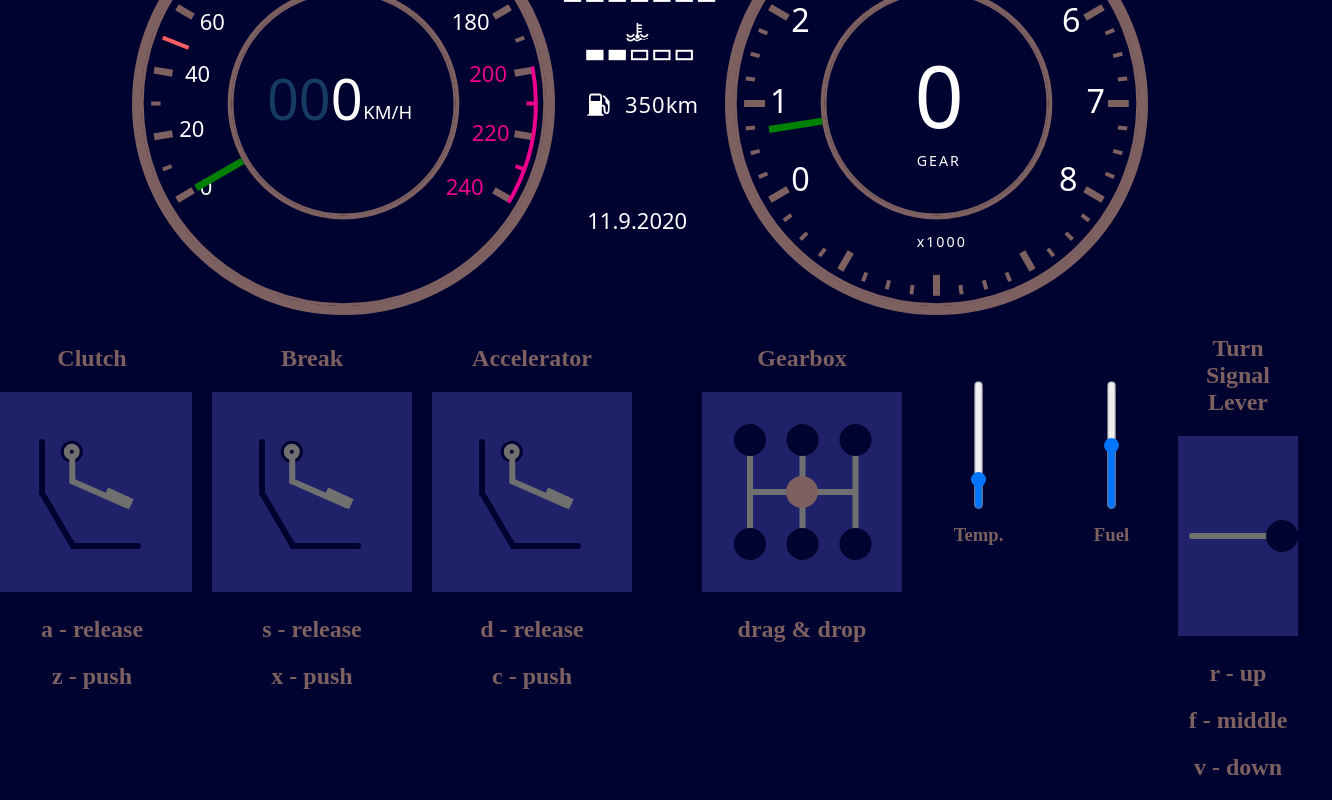
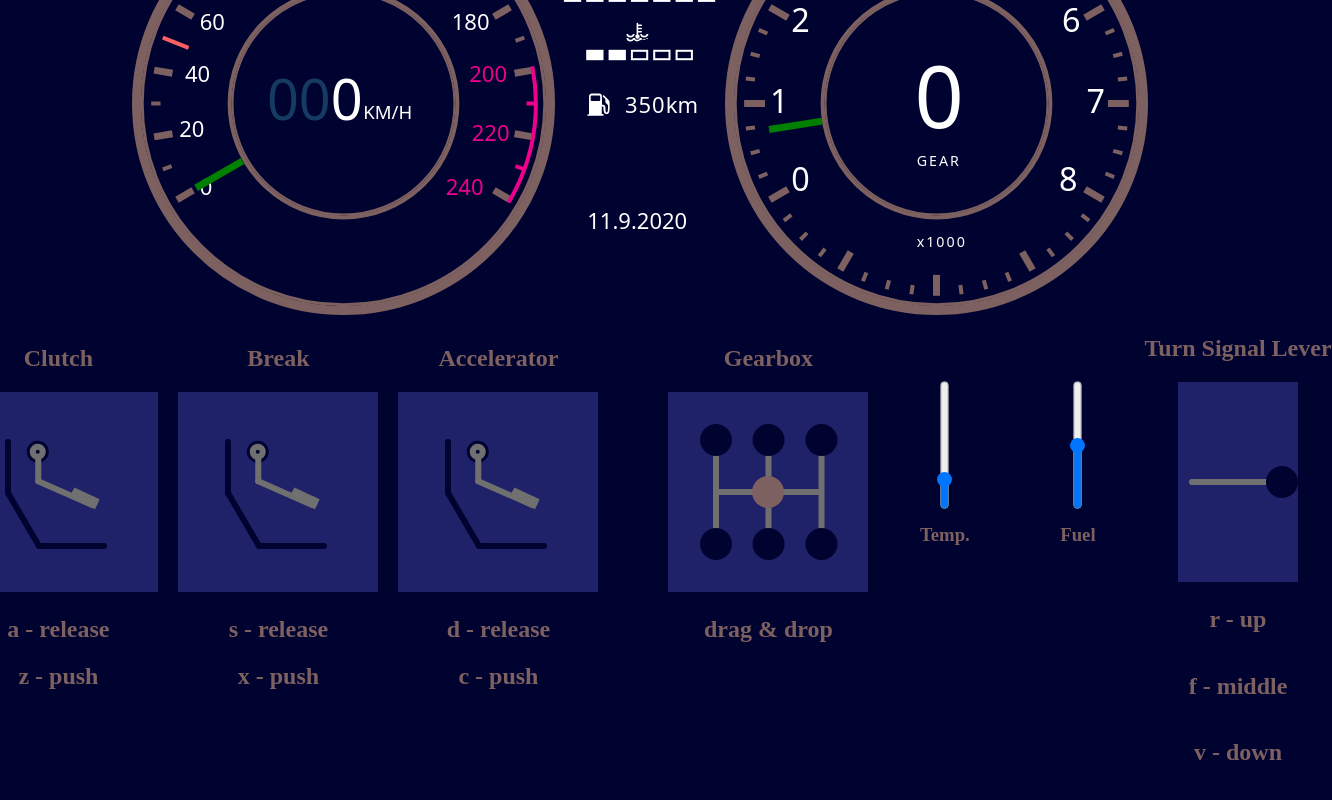
Before and after one commit to kwojnar137/sentinel, a React (Create React App) app: page / in a window 1280 px wide. Shown: the part 319-1119 px from the top of the page, 1332 px wide, since content can reach past the window. Built offline with nearby package versions, Linux system fonts and the light colour scheme.

Commit message:
Physics and lever correction

```diff
--- a/src/Layout/Header.js
+++ b/src/Layout/Header.js
@@ -5,7 +5,7 @@ import { useLocation } from "react-router-dom";
 
 const Header = () => {
   const location = useLocation();
-  console.log(location.pathname);
+  // console.log(location.pathname);
 
   return (
     <div className="header">
--- a/src/Layout/layout.scss
+++ b/src/Layout/layout.scss
@@ -1,8 +1,6 @@
 body {
   margin: 0;
   padding: 0;
-  // background-color: #7D6060;
-  // background-color: #171043;
   background-color: #000230;
 }
 
@@ -16,7 +14,6 @@ body {
     margin-right: auto;
     padding: 10px 0px;
     background-color: #000230;
-    // background-color: #171043;
 
     border-radius: 20px;
     border-style: solid;
@@ -46,6 +43,4 @@ body {
     margin-left: auto;
     margin-right: auto;
   }
-  .footer {
-  }
 }
--- a/src/Runtime.js
+++ b/src/Runtime.js
@@ -23,8 +23,7 @@ export default function Runtime() {
         dispatch(allActions.speed.correctSpeed());
       }
       if (deltaRPM > 0 && gear !== 0 && speed >= 0) {
-        let calcDeltaSpeed =
-          (deltaRPM / 100) * (1 - 1 * (speed / (gear * gear * 20)));
+        let calcDeltaSpeed = (deltaRPM / 80) * (1 - 1 * (speed / (gear * 40)));
         calcDeltaSpeed = calcDeltaSpeed - breaking / 100;
         if (calcDeltaSpeed < 0) {
           let calcDeltaRPM = acceleration - acceleration * (rpm / 8000);
@@ -42,7 +41,7 @@ export default function Runtime() {
     function calcRpm() {
       if (gear !== 0 && acceleration > 0 && clutching < 90) {
         let calcDeltaRPM = acceleration - acceleration * (rpm / 8000);
-        calcDeltaRPM = (calcDeltaRPM * 1) / gear;
+        calcDeltaRPM = (calcDeltaRPM * 2) / gear;
         setDeltaRPM(calcDeltaRPM);
         if (rpm < 700) {
           setDeltaRPM(700);
--- a/src/views/Dashboard/dashboard.scss
+++ b/src/views/Dashboard/dashboard.scss
@@ -38,4 +38,13 @@
     align-items: center;
     justify-content: space-between;
   }
+
+  .turnSignalLever {
+    display: flex;
+    flex-direction: column;
+    align-items: center;
+    h2 {
+      width: max-content;
+    }
+  }
 }
```
